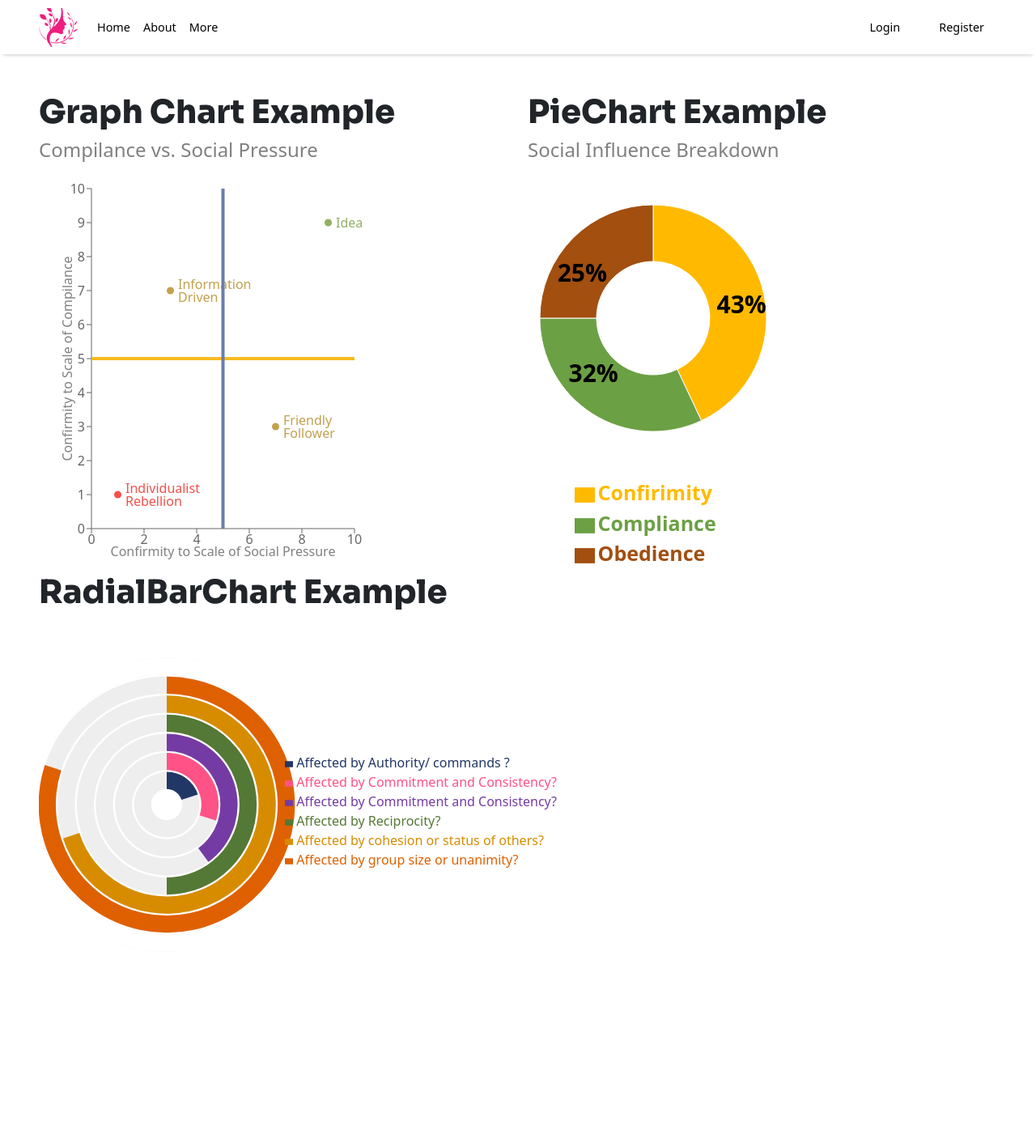
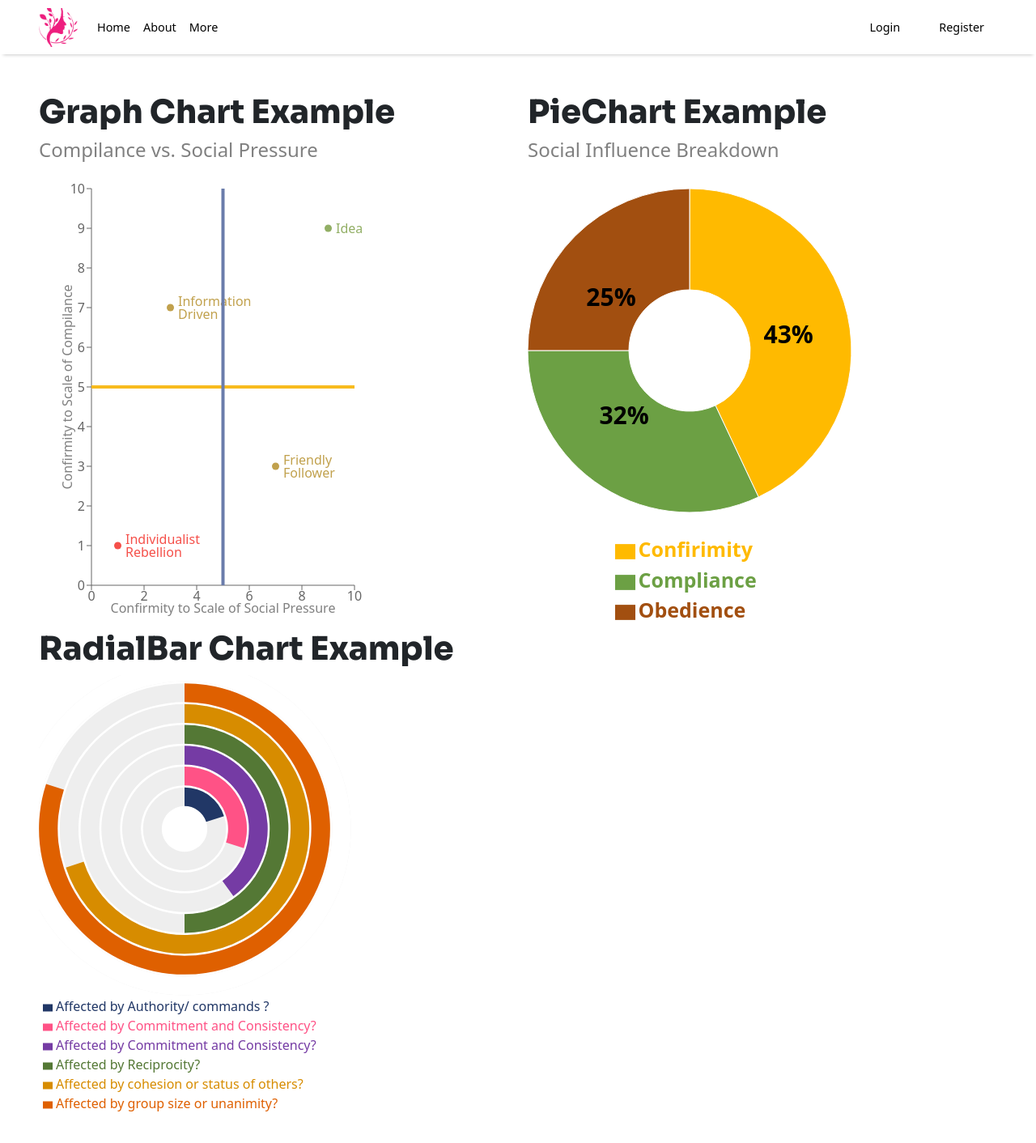
Before and after one commit to mayank4code/Psychometric-Test, a React (Create React App) app in the folder client/: page /result in a window 1280 px wide. Shown: the top 1412 px of the page at 81% size. Before the commit the page ends 1312 px from the top, so only its background shows below. Built offline with nearby package versions, Linux system fonts and the light colour scheme.

Commit message:
ResultPage rendering Problem Resolved

```diff
--- a/client/src/components/mayank/Result_M.js
+++ b/client/src/components/mayank/Result_M.js
@@ -23,7 +23,7 @@ function Result_M() {
         <PieChart userId={userId} />
       </div>
       <div className="col">
-        <h1>RadialBarChart Example</h1>
+        <h1>RadialBar Chart Example</h1>
         <RadialBarChartComponent userId={userId} />
       </div>
     </div>
--- a/client/src/components/mayank/charts/Graph.js
+++ b/client/src/components/mayank/charts/Graph.js
@@ -43,7 +43,7 @@ const Graph = ({ userId }) => {
 
   // console.log();
   return (
-    <ScatterChart width={400} height={500} margin={{ top: 25, right: 10, bottom: 25, left: 5 }}>
+    <ScatterChart width={400} height={570} margin={{ top: 25, right: 10, bottom: 25, left: 5 }}>
       <CartesianGrid strokeDasharray="3 3" stroke ="#ffffff"/>
       <XAxis type="number" dataKey="x" domain={[0, 10]} tickCount={6}>
         <Label value="Confirmity to Scale of Social Pressure" position="bottom" offset={-7} />
--- a/client/src/components/mayank/charts/PieChart.js
+++ b/client/src/components/mayank/charts/PieChart.js
@@ -58,14 +58,14 @@ function PieChartCom ({userId}) {
 
   return (
     <div style={{ textAlign: 'center' }}>
-      <PieChart width={300} height={500}>
+      <PieChart width={400} height={570}>
         <Pie
           data={data}
           dataKey="value"
           isAnimationActive={true}
-          cx={150} cy={180}
+          cx={195} cy={220}
           startAngle={90} endAngle={-270}
-          outerRadius={140} innerRadius={70}
+          outerRadius={200} innerRadius={75}
           labelLine={false}
           label={({ cx, cy, midAngle, innerRadius, outerRadius, percent, index }) => {
             const radius = innerRadius + (outerRadius - innerRadius) * 0.15;
--- a/client/src/components/mayank/charts/RadialBarChart.js
+++ b/client/src/components/mayank/charts/RadialBarChart.js
@@ -70,9 +70,9 @@ function RadialBarChartComponent({ userId }) {
 
   return (
     <RadialBarChart
-      width={655} height={500} //size of div
-      cx={158} cy={230} // coordinates of origin or centre
-      innerRadius={30} outerRadius={195}
+      width={400} height={570} //size of div
+      cx={180} cy={190} // coordinates of origin or centre
+      innerRadius={40} outerRadius={220}
       startAngle={90} endAngle={-270} data={sortedData} barSize={50}
 
     >
@@ -80,7 +80,7 @@ function RadialBarChartComponent({ userId }) {
         background
         dataKey="score"
       />
-      <Legend iconSize={10} layout="vertical" verticalAlign="middle" align="right" />
+      <Legend iconSize={12} layout="vertical" verticalAlign="bottom" align="centre" />
     </RadialBarChart>
   );
 };
```
